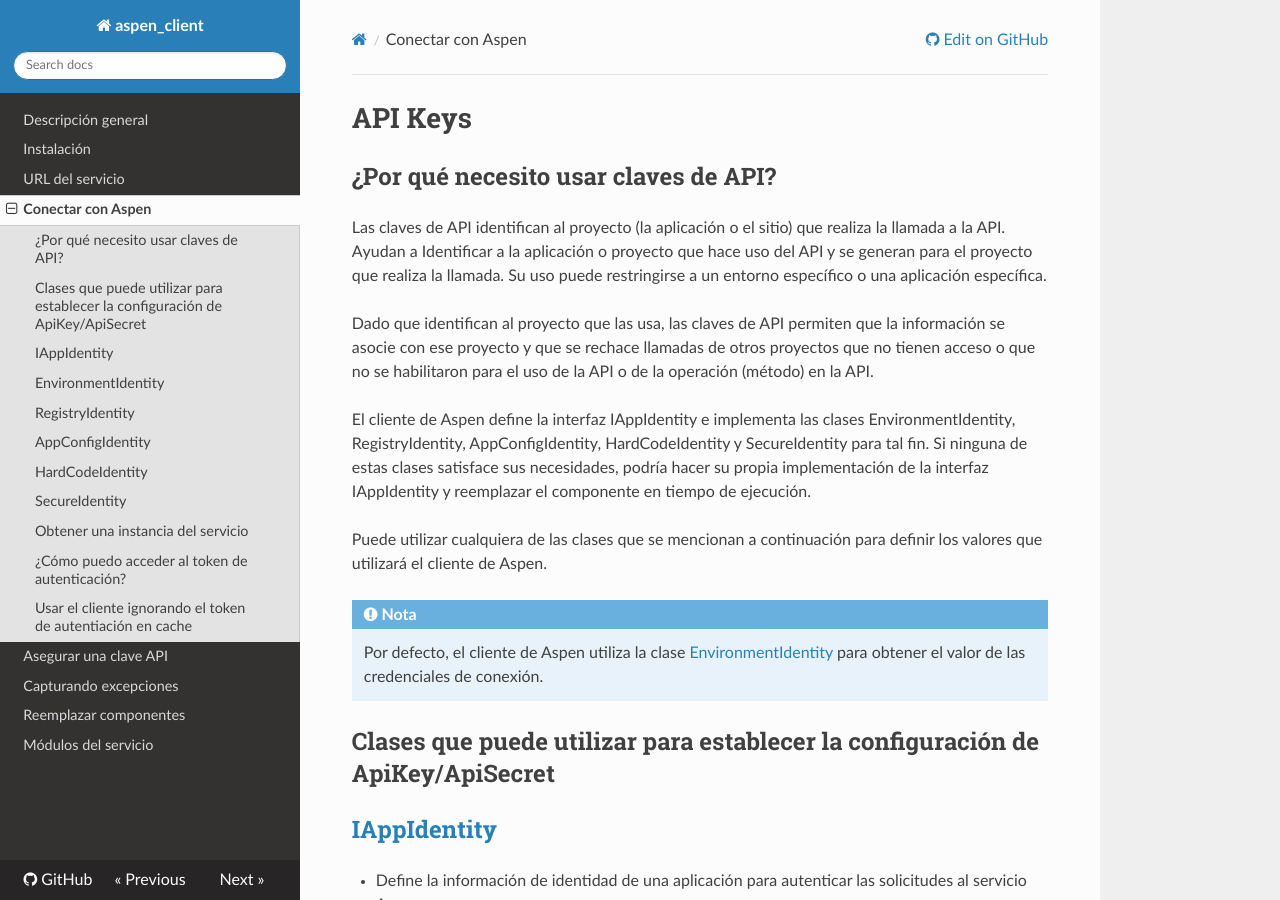
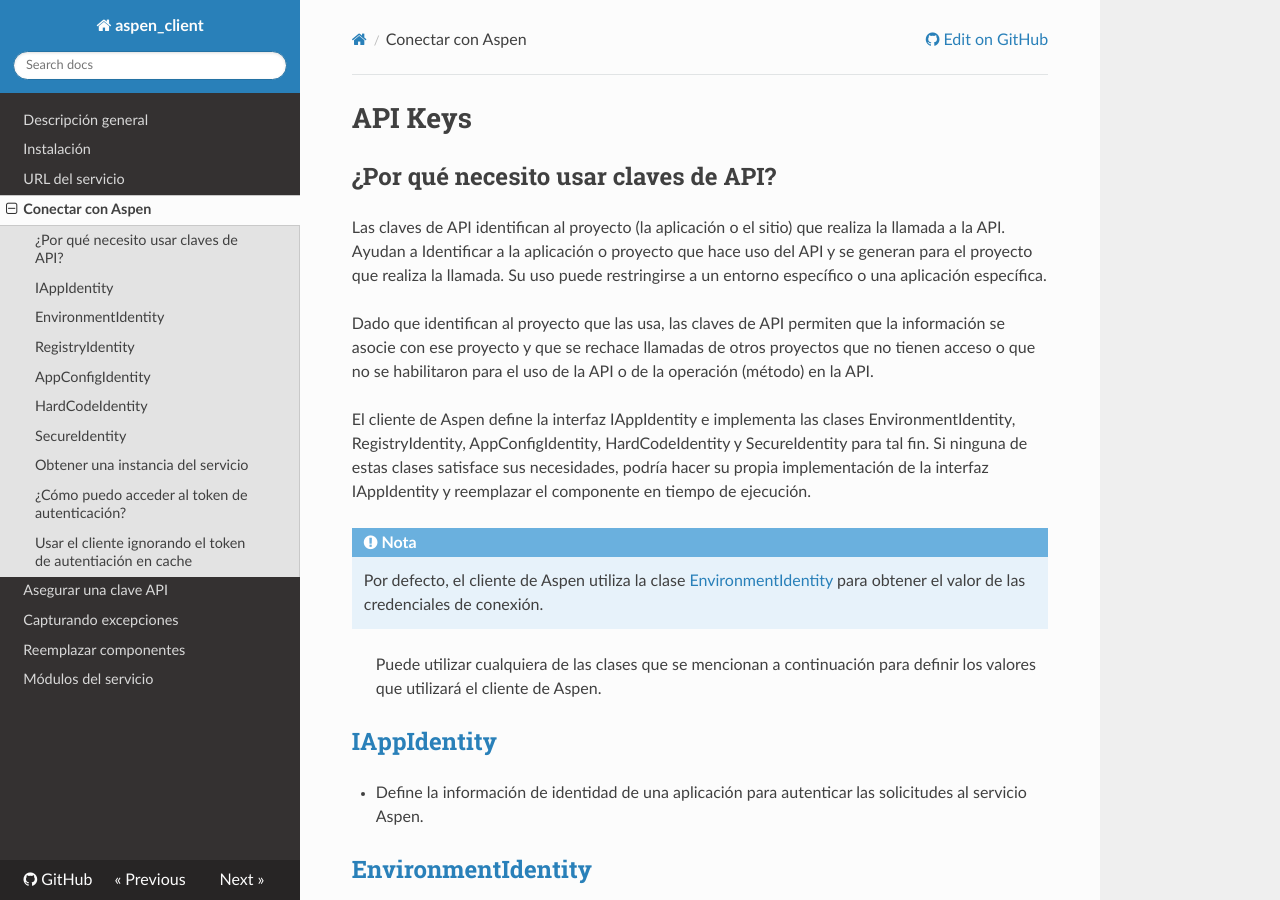
Before and after one commit to RD-Processa/Everco.Services.Aspen.Client.Docs, an MkDocs documentation site: the page built from docs/ManageApiKey.md, in a window 1280 px wide and 900 px high. Built offline with MkDocs 1.6.1, drawn with Linux system fonts in a browser that asks for light colours; nearby versions of some CDN libraries; old or Windows-style settings are respelled for this version of MkDocs.

Commit message:
Ajustes menores

```diff
--- a/docs/ManageApiKey.md
+++ b/docs/ManageApiKey.md
@@ -8,14 +8,12 @@ Dado que identifican al proyecto que las usa, las claves de API permiten que la
 
 El cliente de Aspen define la interfaz IAppIdentity e implementa las clases EnvironmentIdentity, RegistryIdentity, AppConfigIdentity, HardCodeIdentity y SecureIdentity para tal fin. Si ninguna de estas clases satisface sus necesidades, podría hacer su propia implementación de la interfaz IAppIdentity y reemplazar el componente en tiempo de ejecución.
 
-Puede utilizar cualquiera de las clases que se mencionan a continuación para definir los valores que utilizará el cliente de Aspen.
-
 <div class="admonition info">
    <p class="first admonition-title">Nota</p>
    <p class="last">Por defecto, el cliente de Aspen utiliza la clase <a href="../EnvironmentIdentity">EnvironmentIdentity</a> para obtener el valor de las credenciales de conexión.</p>
 </div>
 
-## Clases que puede utilizar para establecer la configuración de ApiKey/ApiSecret
+> Puede utilizar cualquiera de las clases que se mencionan a continuación para definir los valores que utilizará el cliente de Aspen.
 
 ## [IAppIdentity](IAppIdentity.md)
 
```
Also changed, not shown: docs/Hosting.md (+2 -2 lines), docs/index.md (+1 -1 lines).
